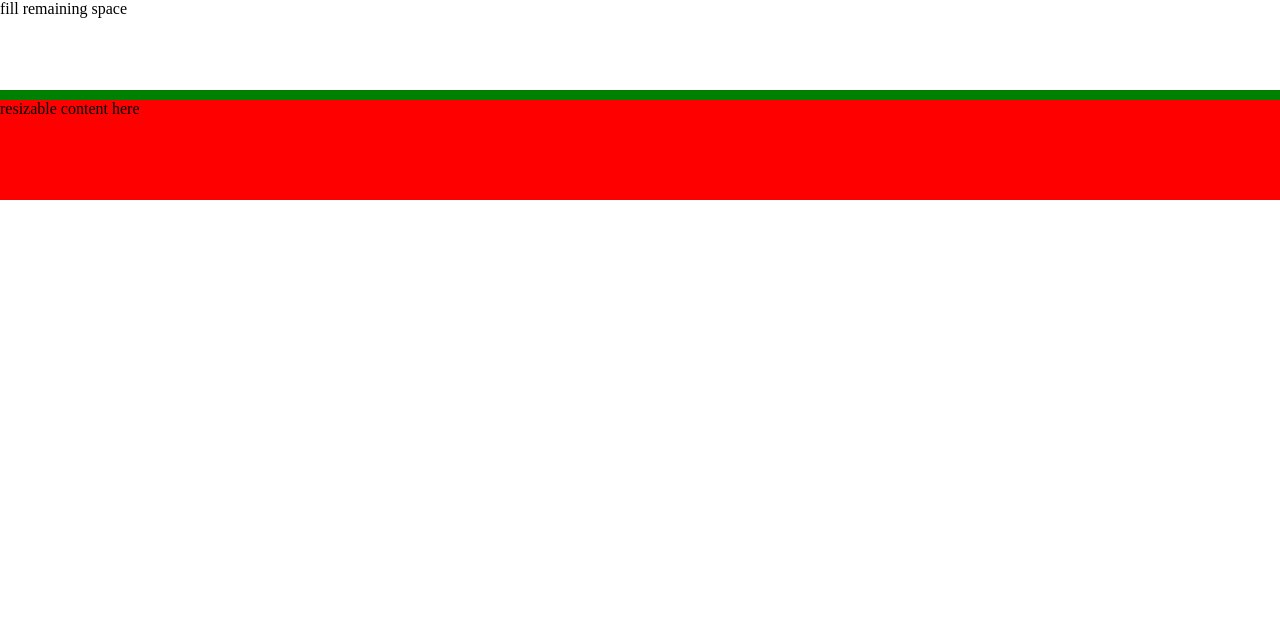
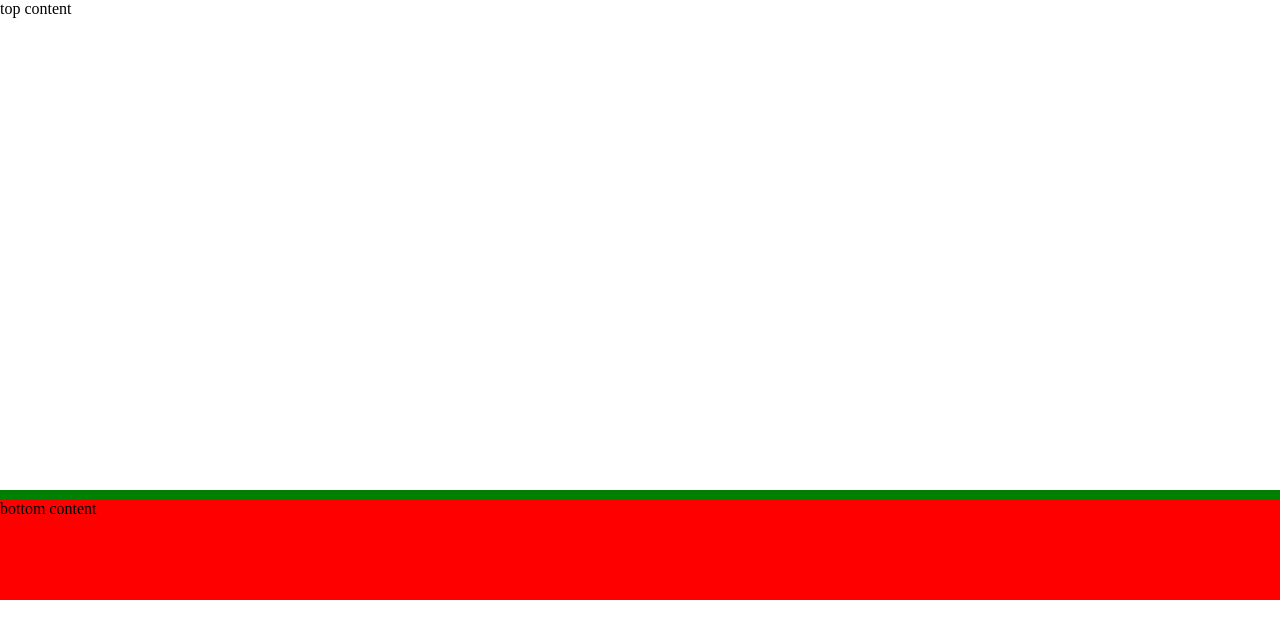
Before and after one commit to jake-crane/panel-project, an Angular app: page / in a window 1280 px wide. Shown: the top 638 px of the page. Built offline with nearby package versions, Linux system fonts and the light colour scheme.

Commit message:
pass top and bottom content into panel

```diff
--- a/src/app/app.component.html
+++ b/src/app/app.component.html
@@ -1,6 +1,6 @@
-<div #parent class="d-flex flex-column" style="height:200px;">
-  <div class="flex-fill">fill remaining space</div>
+<div style="height:600px;">
   <app-bottom-panel>
-    resizable content here
+    <div top>top content</div>
+    <div bottom>bottom content</div>
   </app-bottom-panel>
 </div>
--- a/src/app/bottom-panel/bottom-panel.component.html
+++ b/src/app/bottom-panel/bottom-panel.component.html
@@ -1,4 +1,9 @@
-<div #dragBar class="middle green" (mousedown)="onDragBarMouseDown($event)"></div>
-<div class="bottom red" [style.height.px]="panelHeight">
-  <ng-content></ng-content>
+<div #parent class="d-flex flex-column h-100">
+  <div class="flex-fill">
+    <ng-content select="[top]"></ng-content>
+  </div>
+  <div #dragBar class="middle green" (mousedown)="onDragBarMouseDown($event)"></div>
+  <div class="bottom red" [style.height.px]="panelHeight">
+    <ng-content select="[bottom]"></ng-content>
+  </div>
 </div>
--- a/src/app/bottom-panel/bottom-panel.component.ts
+++ b/src/app/bottom-panel/bottom-panel.component.ts
@@ -21,7 +21,8 @@ export class BottomPanelComponent implements OnInit {
   }
 
   private getBottomPanelHeight(pageMouseY): number {
-    return this.dragBar.nativeElement.parentElement.parentElement.scrollHeight - pageMouseY - this.dragBar.nativeElement.offsetHeight / 2;
+    const parent = this.dragBar.nativeElement.parentElement.parentElement.parentElement;
+    return parent.scrollHeight - pageMouseY - this.dragBar.nativeElement.offsetHeight / 2;
   }
 
   onDragBarMouseDown(e) {
```
